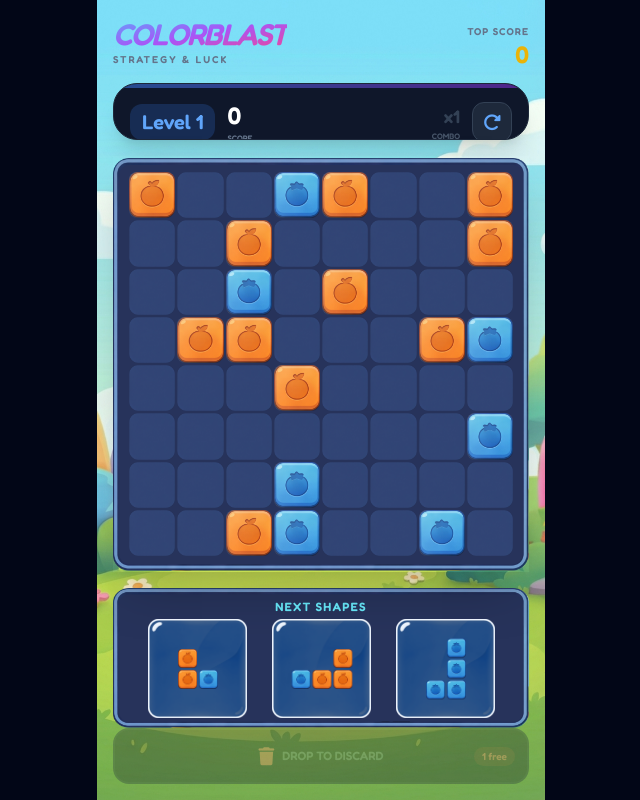
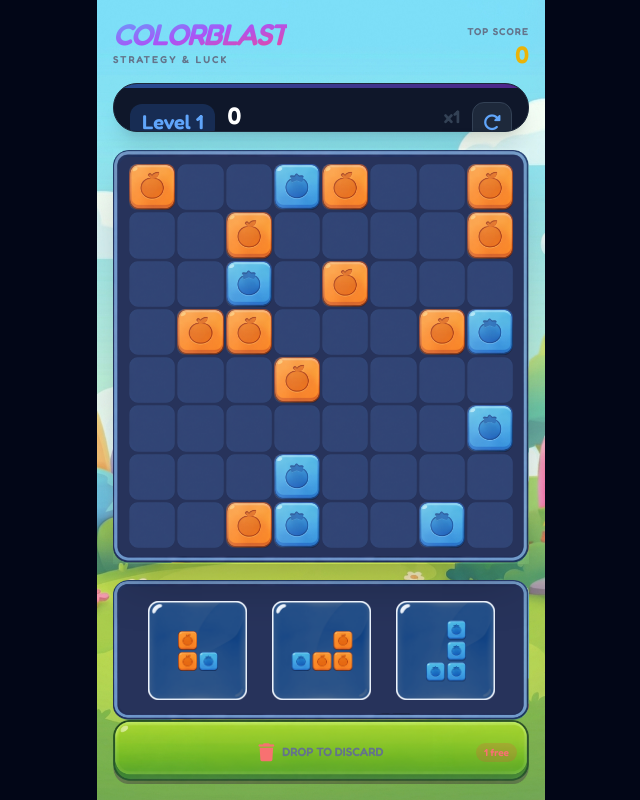
Before and after one commit to NaolitoStudio/ColorBlast, a React (Vite) app: page / in a window 1280 px wide. Shown: the whole page, without its empty margins (319-959 px from the left). Built offline with nearby package versions, Linux system fonts and the light colour scheme.

Commit message:
basic assets 2

```diff
--- a/App.tsx
+++ b/App.tsx
@@ -1564,7 +1564,7 @@ const App: React.FC = () => {
       {/* Piece Selection Rack */}
       <div className="mt-4">
         <div
-          className="flex flex-col justify-center items-center gap-1 px-6 py-3"
+          className="flex justify-center items-center px-6"
           style={{
             backgroundImage: `url(${UI_ASSETS.CONTAINER_NEXT_MAIN})`,
             backgroundSize: '100% 100%',
@@ -1573,9 +1573,6 @@ const App: React.FC = () => {
             height: '140px'
           }}
         >
-          {/* Next Shapes Title */}
-          <h3 className="text-cyan-300 text-xs font-black uppercase tracking-widest mb-0">Next Shapes</h3>
-
           {/* Pieces Container */}
           <div className="flex justify-around items-center gap-1 w-full">
             {gameState.hand.map((piece, index) => (
@@ -1617,13 +1614,16 @@ const App: React.FC = () => {
         <div
           ref={trashRef}
           className={`
-            h-14 rounded-2xl flex items-center justify-center gap-2 relative
-            bg-slate-900 border-2 transition-all duration-200
-            ${hoveredPowerup === 'trash'
-              ? 'border-red-500 bg-red-500/20 scale-[1.02]'
-              : 'border-slate-800'}
-            ${gameState.selectedPieceIndex !== null ? 'opacity-100' : 'opacity-30'}
+            h-16 flex items-center justify-center gap-2 relative
+            transition-all duration-200
+            ${hoveredPowerup === 'trash' ? 'scale-[1.02]' : ''}
           `}
+          style={{
+            backgroundImage: `url(${UI_ASSETS.TRASH_BUTTON})`,
+            backgroundSize: '100% 100%',
+            backgroundPosition: 'center',
+            backgroundRepeat: 'no-repeat'
+          }}
         >
           <i className={`fa-solid fa-trash text-lg ${trashUses > 0 ? 'text-red-400' : 'text-slate-600'}`}></i>
           <span className="text-xs text-slate-500 font-bold uppercase">Drop to discard</span>
--- a/assets.ts
+++ b/assets.ts
@@ -11,7 +11,7 @@ export const UI_ASSETS = {
   BACKGROUND: '/Assets/MainUI/bg.png',
   CONTAINER: '/Assets/MainUI/container.png',
   SLOT: '/Assets/MainUI/slot_0001_Layer-6.png',
-  TRASH_BUTTON: '/Assets/MainUI/trash-button.png',
+  TRASH_BUTTON: '/Assets/MainUI/trashbutton_0006_Layer-9.png',
   CONTAINER_NEXT_MAIN: '/Assets/MainUI/ContainerNextMain_0001s_0002_Layer-8-copy.png',
   CONTAINER_NEXT_PIECE: '/Assets/MainUI/Container_next_0001s_0001_Layer-13-copy-2.png'
 } as const;
```
